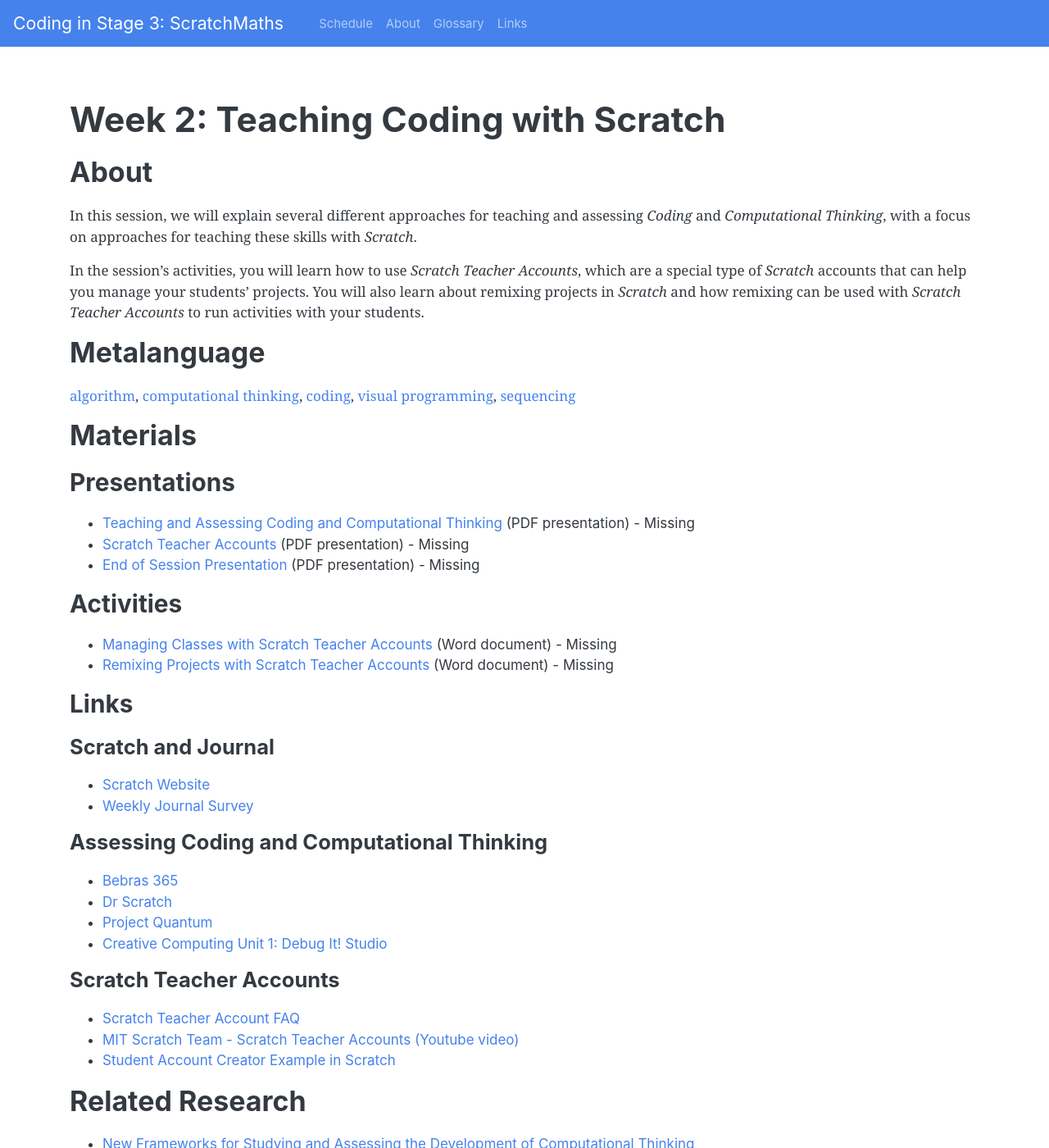
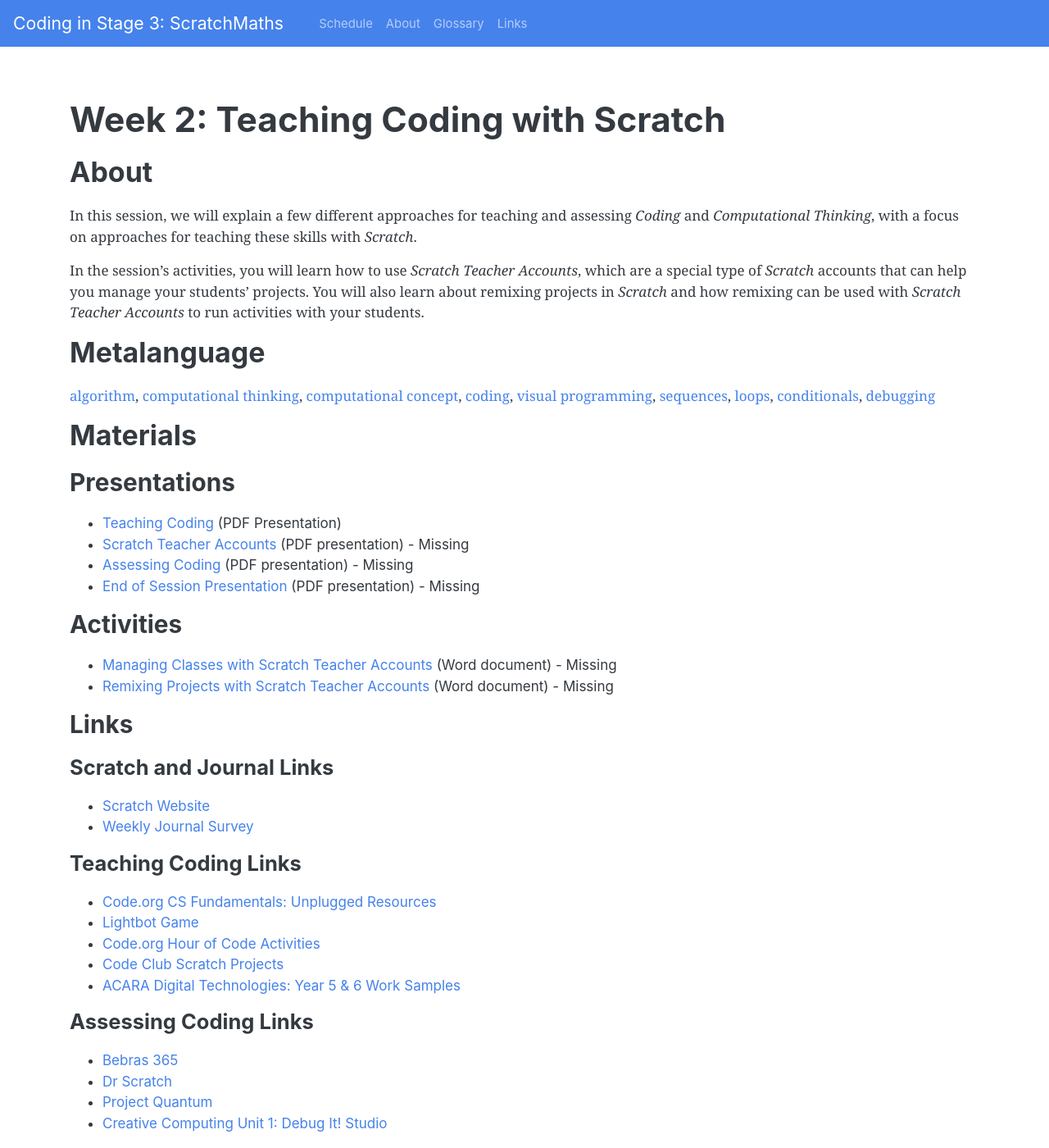
Before and after one commit to cs4s/2018, a Jekyll site: the page built from maths/week-2/index.md, in a window 1280 px wide and 1400 px high. Shown: the whole window at 82% size. Built offline with Jekyll 4.4.1, drawn with Linux system fonts in a browser that asks for light colours.

Commit message:
Adds Teaching Coding links and presentation to SM Week 2 page

```diff
--- /dev/null
+++ b/common/presentations/teaching_coding/streams/maths/Stream_Date.txt
@@ -0,0 +1 @@
+21st
--- /dev/null
+++ b/common/presentations/teaching_coding/streams/maths/Stream_Presenter.txt
@@ -0,0 +1 @@
+Dr Elena Prieto-Rodriguez
--- /dev/null
+++ b/common/presentations/teaching_coding/streams/maths/Stream_Title.txt
@@ -0,0 +1 @@
+ScratchMaths
--- /dev/null
+++ b/common/presentations/teaching_coding/streams/steam/Stream_Date.txt
@@ -0,0 +1 @@
+25th
--- /dev/null
+++ b/common/presentations/teaching_coding/streams/steam/Stream_Presenter.txt
@@ -0,0 +1 @@
+Mr Andrew Lyell
--- /dev/null
+++ b/common/presentations/teaching_coding/streams/steam/Stream_Title.txt
@@ -0,0 +1 @@
+Coding & STEAM
--- a/maths/week-2/index.md
+++ b/maths/week-2/index.md
@@ -7,20 +7,21 @@
 
 ## About
 
-In this session, we will explain several different approaches for teaching and assessing *Coding* and *Computational Thinking*, with a focus on approaches for teaching these skills with *Scratch*.
+In this session, we will explain a few different approaches for teaching and assessing *Coding* and *Computational Thinking*, with a focus on approaches for teaching these skills with *Scratch*.
 
 In the session’s activities, you will learn how to use *Scratch Teacher Accounts*, which are a special type of *Scratch* accounts that can help you manage your students’ projects. You will also learn about remixing projects in *Scratch* and how remixing can be used with *Scratch Teacher Accounts* to run activities with your students.
 
 ## Metalanguage
 
-[algorithm](){: .metalanguage }, [computational thinking](){: .metalanguage }, [coding](){: .metalanguage }, [visual programming](){: .metalanguage }, [sequencing](){: .metalanguage }
+[algorithm](){: .metalanguage }, [computational thinking](){: .metalanguage }, [computational concept](){: .metalanguage}, [coding](){: .metalanguage }, [visual programming](){: .metalanguage }, [sequences](){: .metalanguage }, [loops](){: .metalanguage }, [conditionals](){: .metalanguage }, [debugging](){: .metalanguage }
 
 ## Materials
 
 ### Presentations
 
-- [Teaching and Assessing Coding and Computational Thinking]() (PDF presentation) - Missing
+- [Teaching Coding](https://drive.google.com/uc?export=view&id=1h5V3-6_Q8LvQ7Ufl7YYB7hQN3hRPOmR2){:target="_blank"} (PDF Presentation)
 - [Scratch Teacher Accounts]() (PDF presentation) - Missing
+- [Assessing Coding]() (PDF presentation) - Missing
 - [End of Session Presentation]() (PDF presentation) - Missing
 
 ### Activities
@@ -30,19 +31,27 @@
 
 ### Links
 
-#### Scratch and Journal
+#### Scratch and Journal Links
 
 - [Scratch Website](https://scratch.mit.edu/){:target="_blank"}
 - [Weekly Journal Survey](https://www.surveymonkey.com/r/uon_coding_journal){:target="_blank"}
 
-#### Assessing Coding and Computational Thinking
+#### Teaching Coding Links
+
+- [Code.org CS Fundamentals: Unplugged Resources](https://code.org/curriculum/unplugged){:target="_blank"}
+- [Lightbot Game](http://lightbot.com/flash.html){:target="_blank"}
+- [Code.org Hour of Code Activities](https://code.org/learn){:target="_blank"}
+- [Code Club Scratch Projects](https://codeclubprojects.org/en-GB/scratch/){:target="_blank"}
+- [ACARA Digital Technologies: Year 5 & 6 Work Samples](https://www.australiancurriculum.edu.au/Search/?q=technologies&p=42605&t=ResourcePortfolio&y=42663&s=42692){:target="_blank"}
+
+#### Assessing Coding Links
 
 - [Bebras 365](https://www.bebras.edu.au/bebras365/){:target="_blank"}
 - [Dr Scratch](http://www.drscratch.org/){:target="_blank"}
 - [Project Quantum](https://diagnosticquestions.com/Quantum){:target="_blank"}
 - [Creative Computing Unit 1: Debug It! Studio](https://scratch.mit.edu/studios/475483/projects/){:target="_blank"}
 
-#### Scratch Teacher Accounts
+#### Teacher Account Links
 
 - [Scratch Teacher Account FAQ](https://scratch.mit.edu/educators/faq){:target="_blank"}
 - [MIT Scratch Team - Scratch Teacher Accounts (Youtube video)](https://www.youtube.com/watch?v=7Hl9GxA1zwQ){:target="_blank"}
```
Also changed, not shown: common/presentations/teaching_coding/streams/maths/output/maths_presentation.md (added, +83 -0 lines), common/presentations/teaching_coding/streams/steam/output/steam_presentation.md (added, +83 -0 lines), common/presentations/teaching_coding/teaching_coding.md (added, +83 -0 lines).
